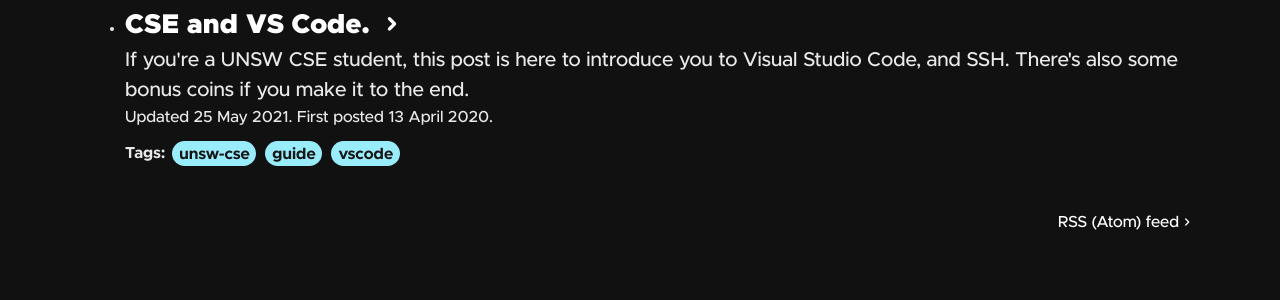
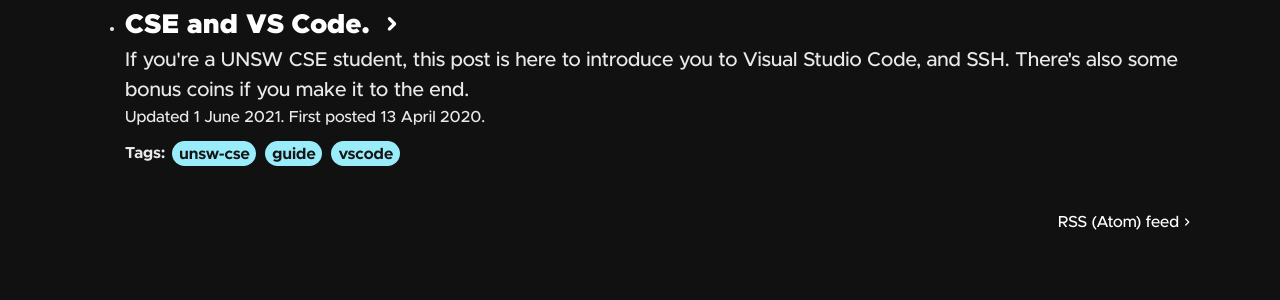
Before and after one commit to jeffreydyao/abiramen.github.io, a Jekyll site: the page built from posts.html, in a window 1280 px wide and 900 px high, scrolled down 567 px. Shown: the part 292-592 px from the top of the window. Built offline with Jekyll 4.4.1, drawn with Linux system fonts in a browser that asks for light colours; nearby versions of some CDN libraries.

Commit message:
Fix quoting issue

```diff
--- a/_posts/2020-09-18-vscode-and-cse.md
+++ b/_posts/2020-09-18-vscode-and-cse.md
@@ -3,7 +3,7 @@
 short: cse-setup
 title: CSE and VS Code
 time: 13 April 2020
-last-update: 25 May 2021
+last-update: 1 June 2021
 layout: post
 tags: unsw-cse guide vscode
 desc: If you're a UNSW CSE student, this post is here to introduce you to Visual Studio Code, and SSH. There's also some bonus coins if you make it to the end.
@@ -133,7 +133,7 @@
 1. **Generate a keypair.**  Use the command `ssh-keygen -t rsa -b 4096`.
 1. **You'll be asked where you want to save the key.** Leave this blank, and press <kbd>Enter</kbd>.
 1. **You'll be asked to set a password.** Leave this blank, and press <kbd>Enter</kbd> again. Do the same when you are asked to confirm it.
-1. **Using the same Command Prompt as before**, enter the command `code %userprofile%/.ssh/id_rsa.pub`. This should open up a file in VS Code, starting with ssh-rsa and followed by a long mess of characters. [^1] Don't close this file, but use <kbd>Ctrl+A Ctrl+C</kbd> to copy the entire contents of this file.
+1. **Using the same Command Prompt as before**, enter the command `code "%userprofile%/.ssh/id_rsa.pub"`. This should open up a file in VS Code, starting with ssh-rsa and followed by a long mess of characters. [^1] Don't close this file, but use <kbd>Ctrl+A Ctrl+C</kbd> to copy the entire contents of this file.
 
 [^1]: This actually represents an extremely large number, which is used to form a mathematical lock. This is called RSA encryption and you can learn more about it in MATH3411.
 
```
